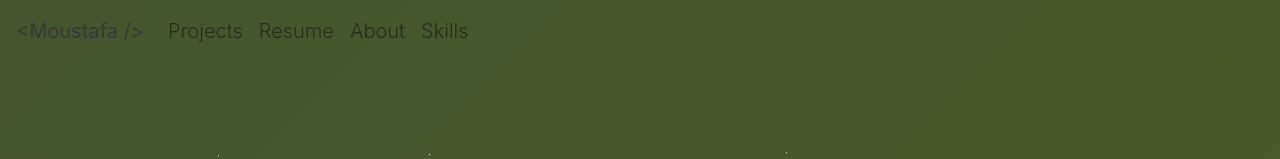
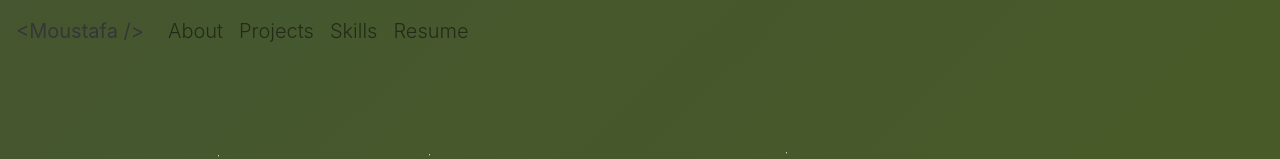
Before and after one commit to hashirshoaeb/home, a React (Create React App) app: page / in a window 1280 px wide. Shown: the top 159 px of the page. Built offline with nearby package versions, Linux system fonts and the light colour scheme; no server answers.

Commit message:
Add meta tags

```diff
--- a/public/index.html
+++ b/public/index.html
@@ -8,11 +8,14 @@
       href="https://use.fontawesome.com/releases/v5.4.1/css/all.css"
       rel="stylesheet"
     />
-
+    <meta property="og:title" content="Moustafa Garcia">
+    <meta name="image" property="og:image" content="/portfolio.gif>
+    <meta property="og:description" content="My personal portfolio website">
+    <meta property="og:url" content="https://moustafa-garcia.com">
     <meta name="theme-color" content="#000000" />
     <meta
       name="description"
-      content="My name is Moustafa Garcia. I’m a mechanical engineer turned software engineer with nearly a decade of experience collaborating on large multidisciplinary projects. I enjoy learning new skills and engaging in complex problem solving."
+      content=""
     />
     <!-- <link rel="apple-touch-icon" href="logo192.png" /> -->
     <!--
--- a/src/components/Navbar.jsx
+++ b/src/components/Navbar.jsx
@@ -50,12 +50,28 @@ const Navigation = React.forwardRef((props, ref) => {
               <Link to={process.env.PUBLIC_URL + "/blog"}>Blog</Link>
             </Nav.Link>
           } */}
+          {about.show && (
+            <Nav.Link
+              className="nav-link lead"
+              href={process.env.PUBLIC_URL + "/#aboutme"}
+            >
+              About
+            </Nav.Link>
+          )}
           {repos.show && (
             <Nav.Link
               className="nav-link lead"
               href={process.env.PUBLIC_URL + "/#projects"}
             >
               Projects
+            </Nav.Link>
+          )}
+          {skills.show && (
+            <Nav.Link
+              className="nav-link lead"
+              href={process.env.PUBLIC_URL + "/#skills"}
+            >
+              Skills
             </Nav.Link>
           )}
           <Nav.Link
@@ -66,22 +82,6 @@ const Navigation = React.forwardRef((props, ref) => {
           >
             Resume
           </Nav.Link>
-          {about.show && (
-            <Nav.Link
-              className="nav-link lead"
-              href={process.env.PUBLIC_URL + "/#aboutme"}
-            >
-              About
-            </Nav.Link>
-          )}
-          {skills.show && (
-            <Nav.Link
-              className="nav-link lead"
-              href={process.env.PUBLIC_URL + "/#skills"}
-            >
-              Skills
-            </Nav.Link>
-          )}
         </Nav>
       </Navbar.Collapse>
     </Navbar>
--- a/src/editable-stuff/config.js
+++ b/src/editable-stuff/config.js
@@ -57,8 +57,7 @@ const about = {
   heading: "About Me",
   imageLink: require("../editable-stuff/moustafagarcia.jpg"),
   imageSize: 375,
-  message:
-    "My name is Moustafa Garcia. I’m a software engineer based in Orlando, FL. I'm passionate about finding new hobbies, learning new skills, and applying them to meaningful projects.\nBefore getting into web development I was a mechanical engineer in the construction industry for nearly 10 years.  In my free time i play soccer, take my kayak out for long-distance rides, and read.",
+  message: "My name is Moustafa Garcia. I’m a software engineer based in Orlando, FL. I'm passionate about finding new hobbies, learning new skills, and applying them to meaningful projects. Before getting into web development I was a mechanical engineer in the construction industry for nearly 10 years, collaborating on large multidisciplinary projects. In my free time I play soccer, take my kayak out for long-distance rides, and read.",
   resume: "https://docs.google.com/document/d/16jpxNcZjfYH1aFq3jV-gLtzgGKbb0s2JlIdkBXY-teQ/edit?usp=sharing",
 };
 
```
Also changed, not shown: 14 other files (tests, documents, lock files or other folders).
